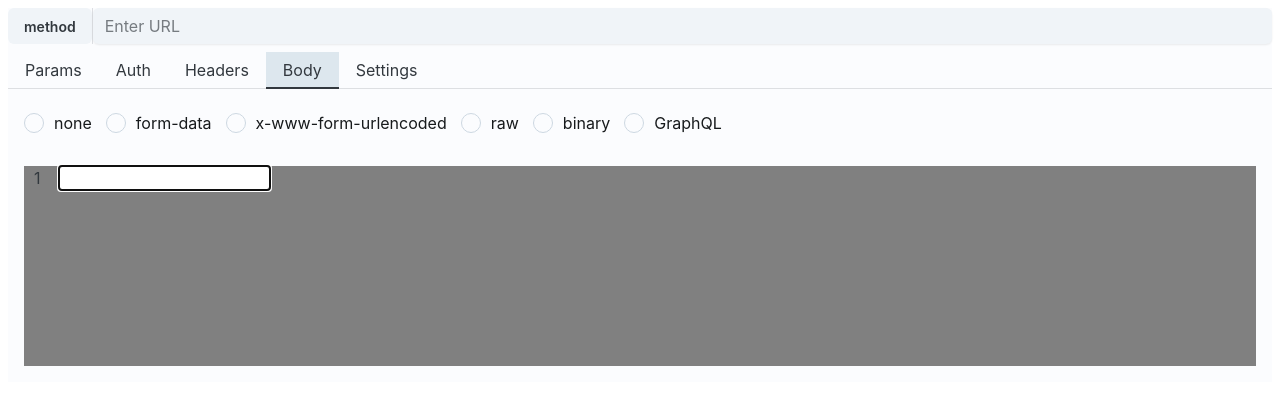
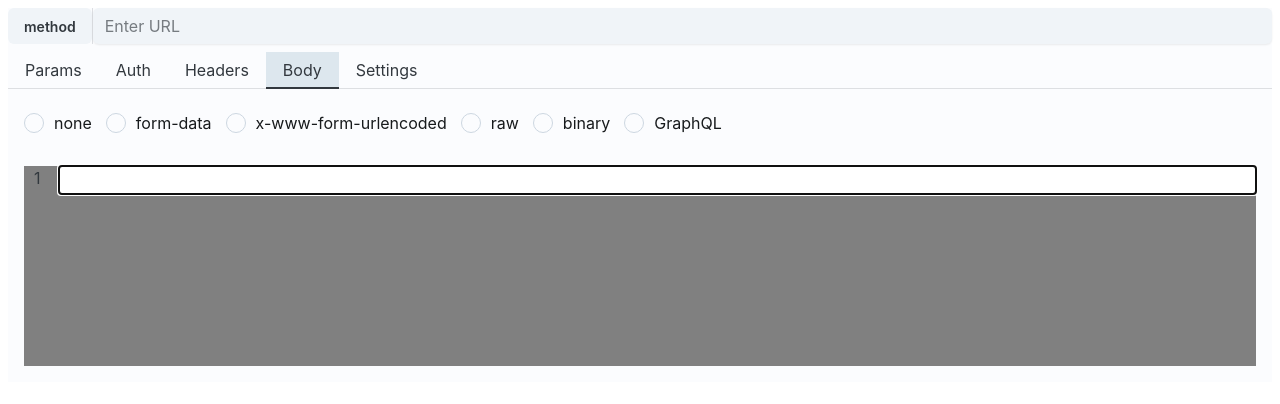
Before and after one commit to m-czech/postman-clone, a React (Vite) app in the folder src/renderer/: page / in a window 1280 px wide. Both pictures are taken after a click on the tab "Body". Shown: the top 404 px of the page. Built offline with nearby package versions, Linux system fonts and the light colour scheme; a web font is replaced by a local one.

Commit message:
Stretch input fields

```diff
--- a/src/renderer/src/components/BodyInput.tsx
+++ b/src/renderer/src/components/BodyInput.tsx
@@ -104,6 +104,10 @@ export default function BodyInput() {
                                 {row.number}
                             </div>
                             <input
+                                style={{
+                                    flexGrow: 1,
+                                    padding: "5px"
+                                }}
                                 type="text"
                                 row-number={row.number.toString()}
                                 className="rowInput"
```
